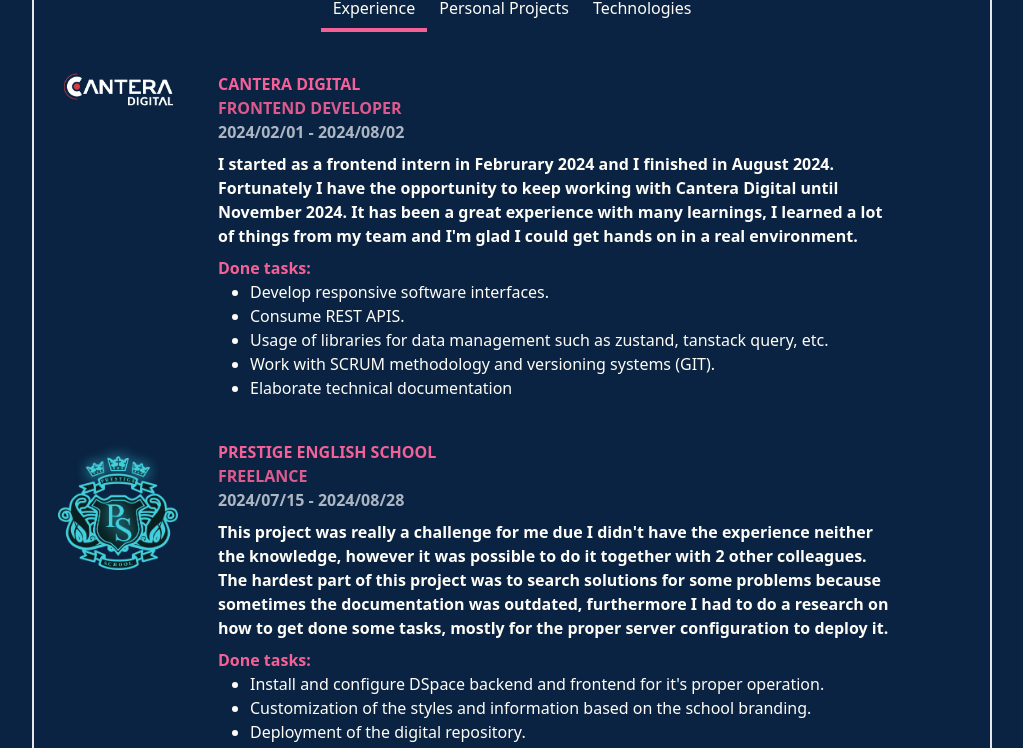
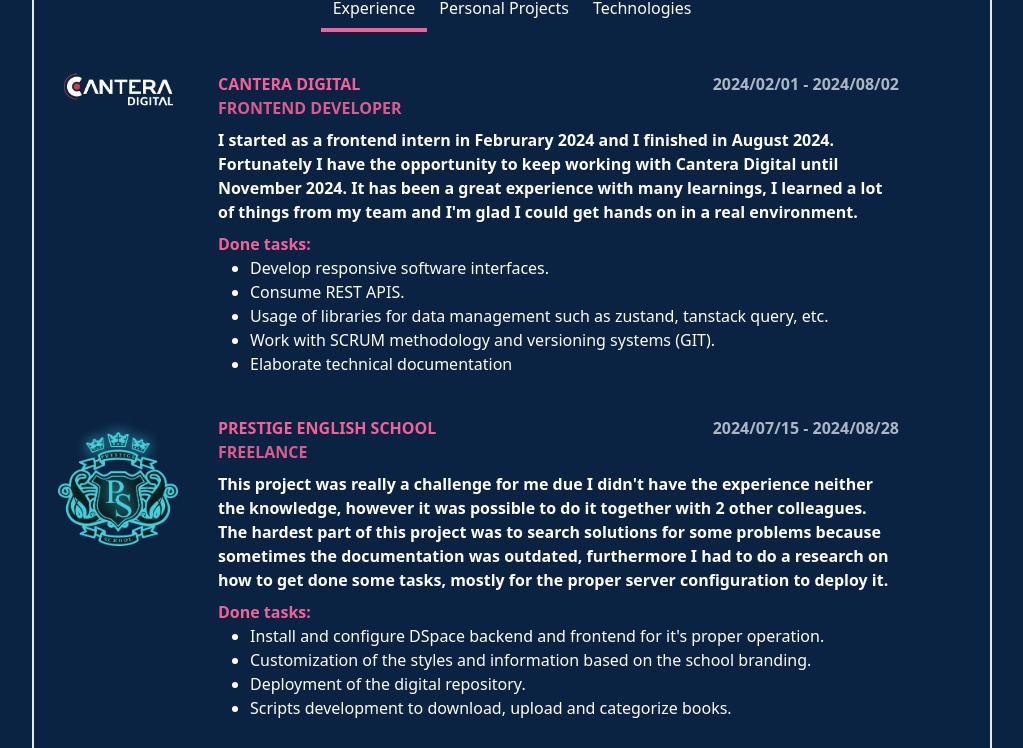
Before and after one commit to DanielMMITM/portfolio, a React (Vite) app: page / in a window 1280 px wide. Shown: the part 460-1208 px from the top of the page, without its empty margins (128-1151 px from the left). Built offline with nearby package versions, Linux system fonts and the light colour scheme; the HTML template or start-up script is replaced by a standard one.

Commit message:
Update - update experience data employer name and layout

```diff
--- a/src/components/Tabs/Experience.tsx
+++ b/src/components/Tabs/Experience.tsx
@@ -12,7 +12,6 @@ export const Experience = () => {
       className="flex flex-col justify-center items-center gap-10 sm:flex-row sm:justify-start sm:items-start sm:gap-0 mt-10"
       key={data.id}
     >
-      <div>
       <a href={data.branding.link} target="_blank">
         <img
           src={data.branding.logo}
@@ -23,15 +22,18 @@ export const Experience = () => {
           }
         />
       </a>
-      </div>
       <div className="flex flex-col ml-10 basis-9/12">
+        <div className="flex flex-col lg:flex-row">
+          <div className="flex flex-col">
             <h1 className="dark:text-secondary text-secondaryLight font-bold">
               {data.employer}
             </h1>
             <h2 className="dark:text-secondary text-primary opacity-90 font-semibold">
               {data.jobTitle}
             </h2>
-        <h3 className="opacity-70 dark:text-slate-100 text-slate-900 font-semibold">{`${formatDate(data.startDate)} - ${formatDate(data.endDate)}`}</h3>
+          </div>
+          <h3 className="opacity-70 dark:text-slate-100 text-slate-900 font-semibold lg:ml-auto">{`${formatDate(data.startDate)} - ${formatDate(data.endDate)}`}</h3>
+        </div>
         <p className="font-semibold my-2">
           {english ? data.descEn : data.descES}
         </p>
--- a/src/data/experience.ts
+++ b/src/data/experience.ts
@@ -101,7 +101,7 @@ export const experience = [
       link: 'https://secfinanzas.michoacan.gob.mx/',
       lightModeHelp: false,
     },
-    employer: 'SECRETARÍA DE FINANZAS Y ADMINISTRACIÓN DEL ESTADO DE MICHOACÁN',
+    employer: 'SECRETARÍA DE FINANZAS Y ADMINISTRACIÓN',
     startDate: '2023/01/05',
     endDate: '2023/06/05',
     jobTitle: 'FULLSTACK DEVELOPER',
--- a/src/output.css
+++ b/src/output.css
@@ -641,6 +641,14 @@ video {
   margin-top: 1.25rem;
 }
 
+.mr-auto {
+  margin-right: auto;
+}
+
+.ml-auto {
+  margin-left: auto;
+}
+
 .flex {
   display: flex;
 }
@@ -746,6 +754,10 @@ video {
 
 .list-disc {
   list-style-type: disc;
+}
+
+.flex-row {
+  flex-direction: row;
 }
 
 .flex-col {
@@ -1164,6 +1176,10 @@ video {
     flex-direction: row;
   }
 
+  .sm\:flex-col {
+    flex-direction: column;
+  }
+
   .sm\:items-start {
     align-items: flex-start;
   }
@@ -1183,12 +1199,20 @@ video {
     margin-right: 10rem;
   }
 
+  .md\:ml-auto {
+    margin-left: auto;
+  }
+
   .md\:max-w-\[50dvw\] {
     max-width: 50dvw;
   }
 
   .md\:flex-row {
     flex-direction: row;
+  }
+
+  .md\:flex-col {
+    flex-direction: column;
   }
 
   .md\:justify-end {
@@ -1205,8 +1229,22 @@ video {
 }
 
 @media (min-width: 1280px) {
+  .lg\:ml-auto {
+    margin-left: auto;
+  }
+
   .lg\:flex-row {
     flex-direction: row;
+  }
+
+  .lg\:flex-col {
+    flex-direction: column;
+  }
+}
+
+@media (min-width: 2400px) {
+  .xl\:flex-col {
+    flex-direction: column;
   }
 }
 
```
Lines whose indentation alone changed are shown as unchanged.
